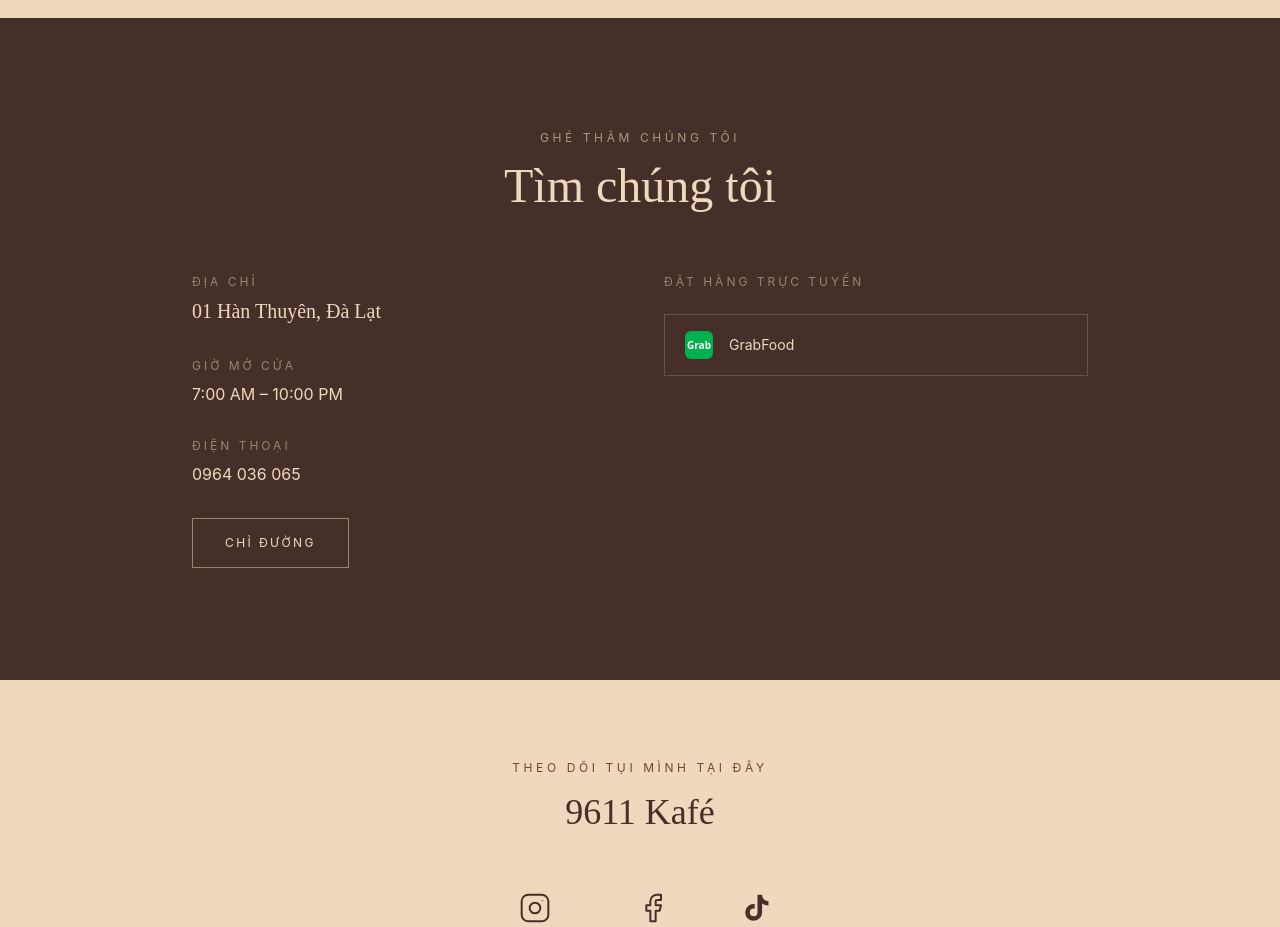
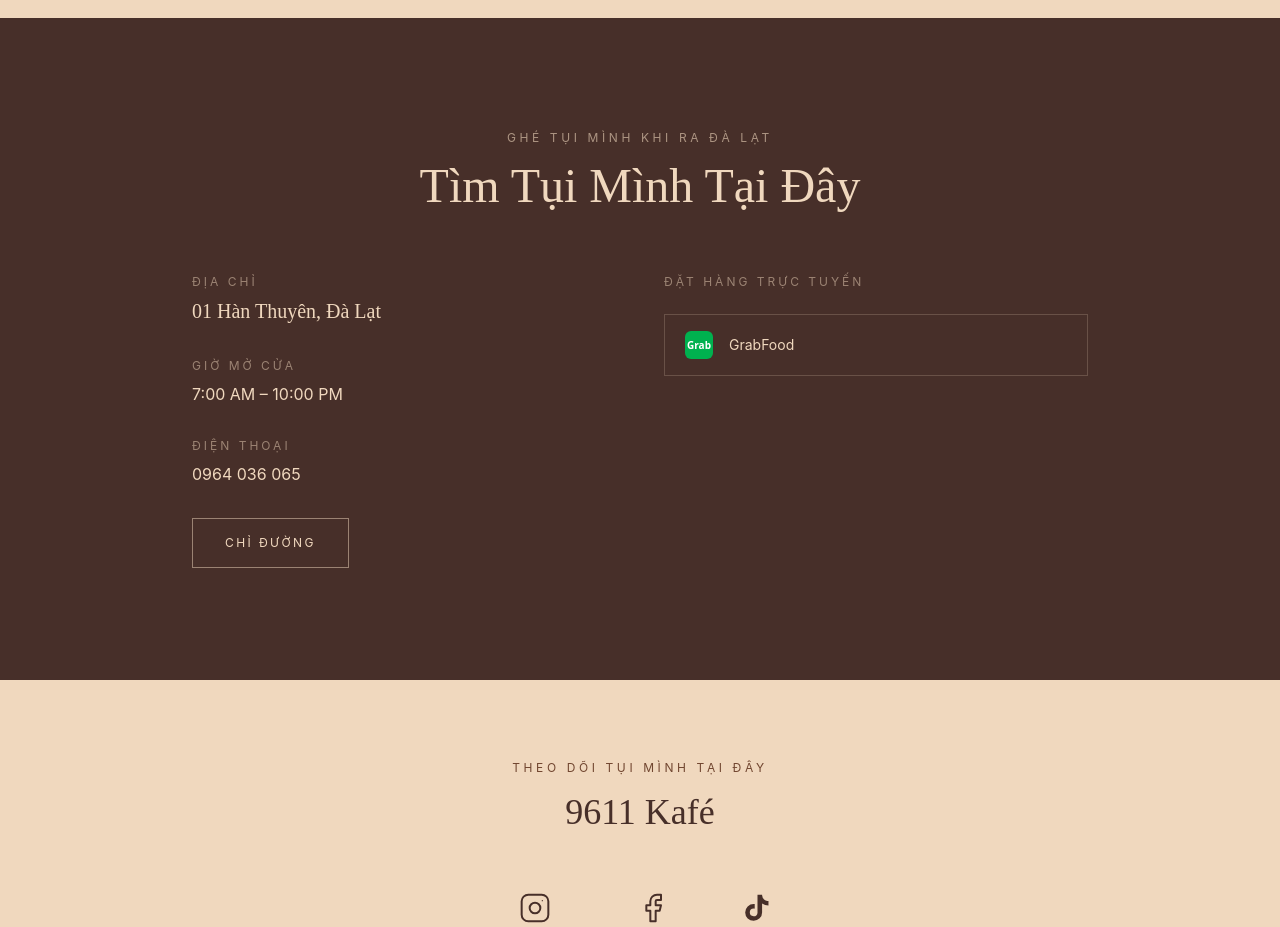
Before and after one commit to mhuy07092004/9611_Kafe, a React (Vite) app: page / in a window 1280 px wide. Shown: the part 3620-4547 px from the top of the page. Built offline with nearby package versions, Linux system fonts and the light colour scheme; a web font is replaced by a local one.

Commit message:
fixed text

```diff
--- a/src/components/Location.tsx
+++ b/src/components/Location.tsx
@@ -34,10 +34,10 @@ export default function Location() {
     >
       <div className="max-w-4xl mx-auto">
         <span className="location-item block font-body text-xs tracking-[0.3em] uppercase text-[#f0d8be]/60 mb-4 text-center">
-          Ghé thăm chúng tôi
+          Ghé Tụi Mình Khi Ra Đà Lạt
         </span>
         <h2 className="location-item font-serif text-[#f0d8be] text-3xl md:text-5xl text-center mb-10 md:mb-16">
-          Tìm chúng tôi
+          Tìm Tụi Mình Tại Đây
         </h2>
 
         <div className="grid grid-cols-1 md:grid-cols-2 gap-10 md:gap-12 items-start">
```
